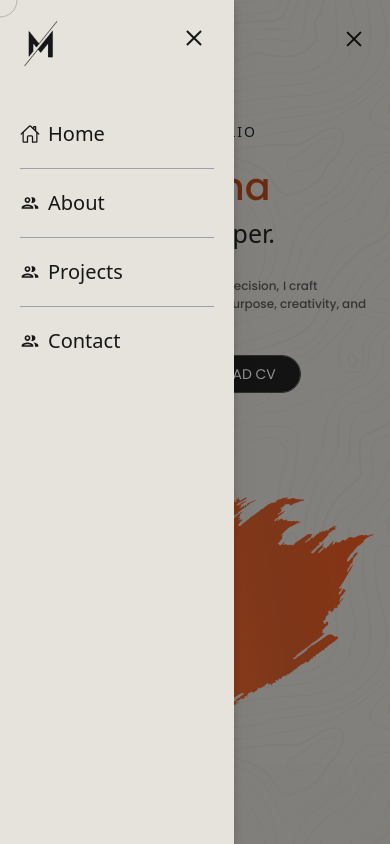
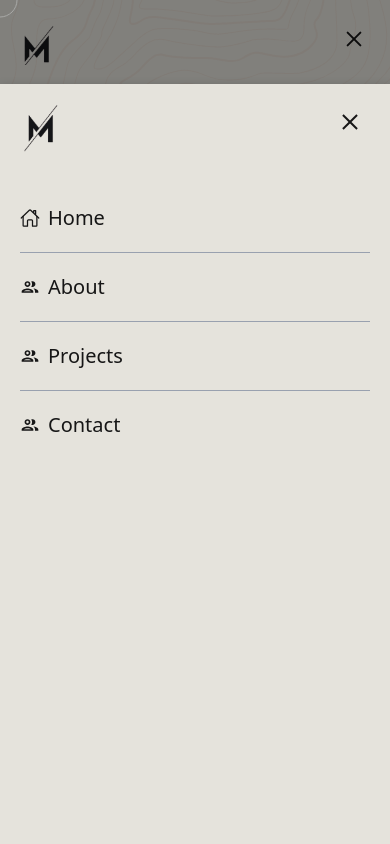
Before and after one commit to Munna-Scriptz/Portfolio, a React (Vite) app: page / in a window 390 px wide. Both pictures are taken after a click on the button 358 px from the left and 45 px from the top of the page. Shown: the top 844 px of the page. Built offline with nearby package versions, Linux system fonts and the light colour scheme; a web font is replaced by a local one.

Commit message:
Bottom To Top ResNavbar Changed

```diff
--- a/src/components/Banner.jsx
+++ b/src/components/Banner.jsx
@@ -14,7 +14,7 @@ import BlurText from './common/BlurText';
 const Banner = () => {
   return (
     <>
-       <section id="Banner" className='pt-8 lg:pt-22 h-screen'>
+       <section id="Banner" className='pt-8 lg:pt-22 h-screen overflow-hidden'>
             <div className="container">
                 <div className='flex justify-between flex-col gap-10 lg:gap-0 lg:flex-row'>
                     <div className="bannerText" >
--- a/src/components/Contact.jsx
+++ b/src/components/Contact.jsx
@@ -53,7 +53,7 @@ const Contact = () => {
                 <textarea name="TextArea" cols={40} rows={5} maxLength={2000} className='w-full pt-3 md:pt-[15px] text-base md:text-[24px] text-borderCol pl-6 md:pl-[40px] outline-none' placeholder='Hello, How can u help me with...'></textarea>
               </div>
               <div data-aos="fade-up">
-                <button className='bg-coffee text-white font-medium font-poppins py-3 md:py-[12px] px-7 md:px-[28px] rounded-full cursor-pointer border-3 border-white outline-4 outline-coffee duration-300 hover:scale-[1.05] hover:bg-Primary hover:outline-Primary hover:outline-6'>Send Message</button>
+                <button className='bg-coffee text-white font-medium font-poppins py-2 md:py-[12px] px-7 md:px-[28px] rounded-full cursor-pointer border-3 border-white outline-4 outline-coffee duration-300 hover:scale-[1.05] hover:bg-Primary hover:outline-Primary hover:outline-6'>Send Message</button>
               </div>
             </div>
             {/* -----------Right Side-------------- */}
--- a/src/components/Footer.jsx
+++ b/src/components/Footer.jsx
@@ -13,7 +13,7 @@ import { FaLinkedinIn } from "react-icons/fa";
 const Footer = () => {
   return (
     <>
-        <footer className='pt-[50px] border-[#21212157] border-t-2 lg:pb-[50px] pb-20'>
+        <footer className='pt-[50px] border-[#21212157] border-t-2 pb-[50px]'>
             <div className="container">
                 <div id="Footer_Row" className='flex lg:flex-row flex-col lg:items-center justify-between lg:gap-0 gap-10'>
                     <div id="Row_1">
--- a/src/components/ResNavbar.jsx
+++ b/src/components/ResNavbar.jsx
@@ -27,26 +27,31 @@ export const ResNavbar = () => {
             <span className={`w-[20px] h-[2px] rounded-[8px] bg-Primary absolute right-[10px] duration-[.3s] ${Value? 'rotate-[0deg] top-[14px]' : 'rotate-[-45deg] top-[7px]' }`}></span>
         </button>
         {/* ------Button Menu------ */}
-        <div className={`absolute top-0 left-0 w-full h-screen duration-[.3s]  ${Value? 'z-[-10]' : 'z-[40]'}`}>
-            <div onClick={()=>SetValue(!Value)} className={`w-full h-screen duration-[.3s] absolute top-0 left-0 bg-[#00000070] ${Value? 'hidden' : 'visible'}`}></div>
-            <div className={`h-screen w-[60%] absolute top-0 bg-[#E5E3DC] p-5 duration-[.8s] shadow-[0_3px_10px_rgb(0,0,0,0.2)] overflow-hidden z-50 ${Value? ' translate-x-[-520px] md:translate-x-[-740px] ' : ' translate-x-[-0px]'}`}>
+        <div className={`fixed top-0 left-0 w-full h-screen transition-opacity duration-300 ${Value ? 'opacity-0 pointer-events-none' : 'opacity-100 pointer-events-auto'} z-[50]`}>
+            {/*------------Overlay----------- */}
+            <div onClick={() => SetValue(!Value)} className={`w-full h-screen fixed top-0 left-0 bg-[#00000070] transition-opacity duration-[.3s] ${Value ? 'opacity-0' : 'opacity-100'}`}
+            ></div>
+            <div className={`h-[90%] w-full fixed bottom-0 bg-[#E5E3DC] p-5 duration-500 shadow-[0_3px_10px_rgb(0,0,0,0.2)] overflow-hidden transform ${Value ? 'translate-y-full' : 'translate-y-0'} z-[60]`}>
+
+              {/* -------------Header------------- */}
               <div className='flex items-center justify-between absolute top-0 right-0 w-full p-5'>
                   <Link to={'/'} className='w-[40px]'><img src={ResLogo} alt="Logo" /></Link>
-                    <button className='relative w-[32px] h-[28px] cursor-pointer right-0' onClick={()=>SetValue(!Value)}>
-                        <span className={`w-[20px] h-[2px] bg-Primary absolute right-[10px] duration-[.3s] ${Value? 'rotate-[0deg] top-[5px]' : 'rotate-[45deg] top-[7px]'}`} ></span>
-                        <span className={`w-[20px] h-[2px] bg-Primary absolute top-[10px] right-[10px] duration-[.3s] ${Value? 'opacity-100' : 'opacity-0'}`}></span>
-                        <span className={`w-[20px] h-[2px] bg-Primary absolute right-[10px] duration-[.3s] ${Value? 'rotate-[0deg] top-[15px]' : 'rotate-[-45deg] top-[7px]' }`}></span>
+                  <button className='relative w-[32px] h-[28px] cursor-pointer right-0' onClick={() => SetValue(!Value)}>
+                      <span className={`w-[20px] h-[2px] bg-Primary absolute right-[10px] transition-all duration-[.3s] ${Value ? 'rotate-0 top-[5px]' : 'rotate-45 top-[7px]'}`}></span>
+                      <span className={`w-[20px] h-[2px] bg-Primary absolute top-[10px] right-[10px] transition-all duration-[.3s] ${Value ? 'opacity-100' : 'opacity-0'}`}></span>
+                      <span className={`w-[20px] h-[2px] bg-Primary absolute right-[10px] transition-all duration-[.3s] ${Value ? 'rotate-0 top-[15px]' : '-rotate-45 top-[7px]'}`}></span>
                   </button>
               </div>
 
+              {/* ------------Nav Link-------- */}
               <ul className='flex flex-col items-start gap-5 text-xl mt-25'>
-                    <li><Link onClick={()=>SetValue(!Value)} className='text-Primary font-manrope font-medium flex items-center gap-2' to={'/'}><IoHomeOutline/> Home</Link></li>
+                  <li><Link onClick={() => SetValue(!Value)} className='text-Primary font-manrope font-medium flex items-center gap-2' to={'/'}><IoHomeOutline/> Home</Link></li>
                   <span className='w-full h-[1px] bg-gray-400'></span>
-                    <li><Link onClick={()=>SetValue(!Value)} className='text-Primary font-manrope font-medium flex items-center gap-2' to={'/about'}><MdOutlineGroup/> About</Link></li>
+                  <li><Link onClick={() => SetValue(!Value)} className='text-Primary font-manrope font-medium flex items-center gap-2' to={'/about'}><MdOutlineGroup/> About</Link></li>
                   <span className='w-full h-[1px] bg-gray-400'></span>
-                    <li><Link onClick={()=>SetValue(!Value)} className='text-Primary font-manrope font-medium flex items-center gap-2' to={'/projects'}><MdOutlineGroup/> Projects</Link></li>
+                  <li><Link onClick={() => SetValue(!Value)} className='text-Primary font-manrope font-medium flex items-center gap-2' to={'/projects'}><MdOutlineGroup/> Projects</Link></li>
                   <span className='w-full h-[1px] bg-gray-400'></span>
-                    <li><Link onClick={()=>SetValue(!Value)} className='text-Primary font-manrope font-medium flex items-center gap-2' to={'/contact'}><MdOutlineGroup/> Contact</Link></li>
+                  <li><Link onClick={() => SetValue(!Value)} className='text-Primary font-manrope font-medium flex items-center gap-2' to={'/contact'}><MdOutlineGroup/> Contact</Link></li>
               </ul>
             </div>
         </div>
```
Lines whose indentation alone changed are shown as unchanged.
